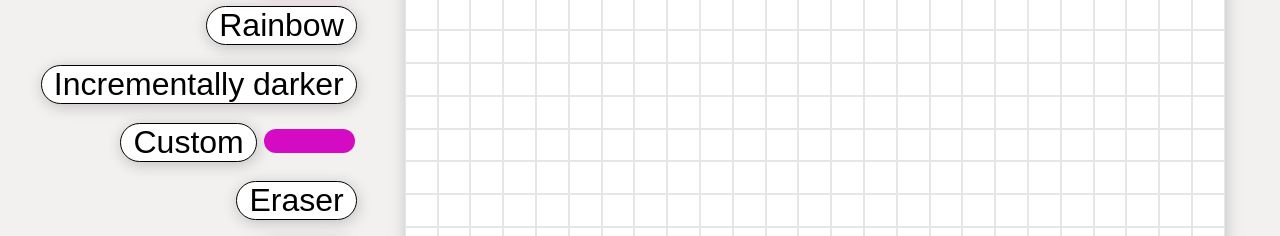
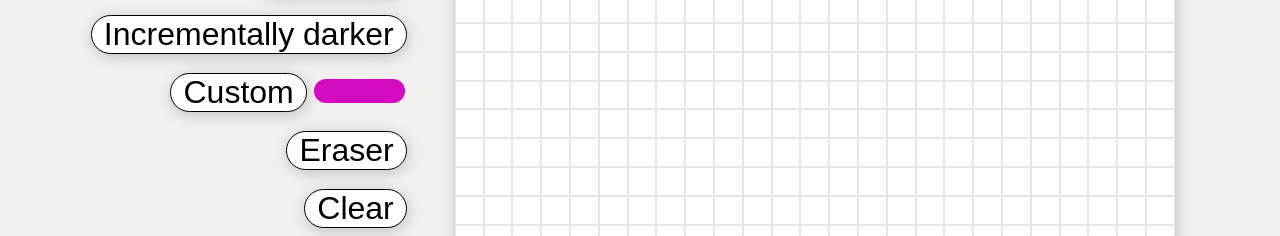
Before and after one commit to noxtua-code/etch-a-sketch, a plain HTML site: page index.html in a window 1280 px wide. Shown: the part 297-533 px from the top of the page. Drawn offline with Linux system fonts and the light colour scheme.

Commit message:
Adjusted firefox settings and size of grid

```diff
--- a/styles.css
+++ b/styles.css
@@ -1,3 +1,7 @@
+:root {
+    --grid-size: 90vh;
+}
+
 * {
     margin: 0;
     padding: 0;
@@ -76,7 +80,7 @@ button.active {
     border-radius: 10px;
 }
 
-#pixel-range::-moz-slider-thumb {
+#pixel-range::-moz-range-thumb {
     cursor: ew-resize;
     background-color: #d50bc4;
     width: 18px;
@@ -117,11 +121,9 @@ button.active {
 .grid-container {
     flex-shrink: 0;
     margin: 2rem 2rem;
-    height: 820px;
-    width: 820px;
+    height: var(--grid-size);
+    width: var(--grid-size);
     display: grid;
-    grid-template-columns: repeat(25, 1fr);
-    grid-template-rows: repeat(25, 1fr);
     box-shadow: 1px 3px 15px rgba(0,0,0,0.2);
 }
 
@@ -130,4 +132,4 @@ button.active {
     border: 1px solid rgba(128, 128, 128, 0.2);
 }
 
-/* Button functionality */
+/* Media Queries */
```
